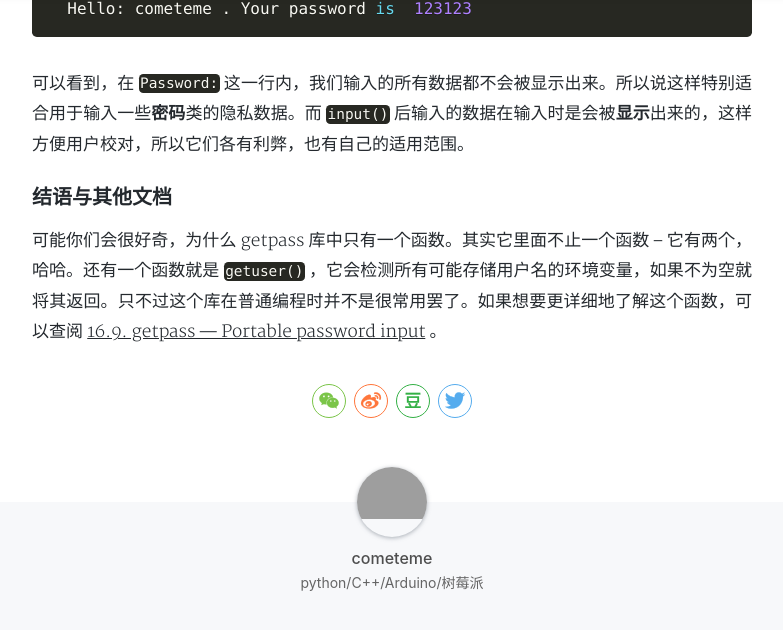
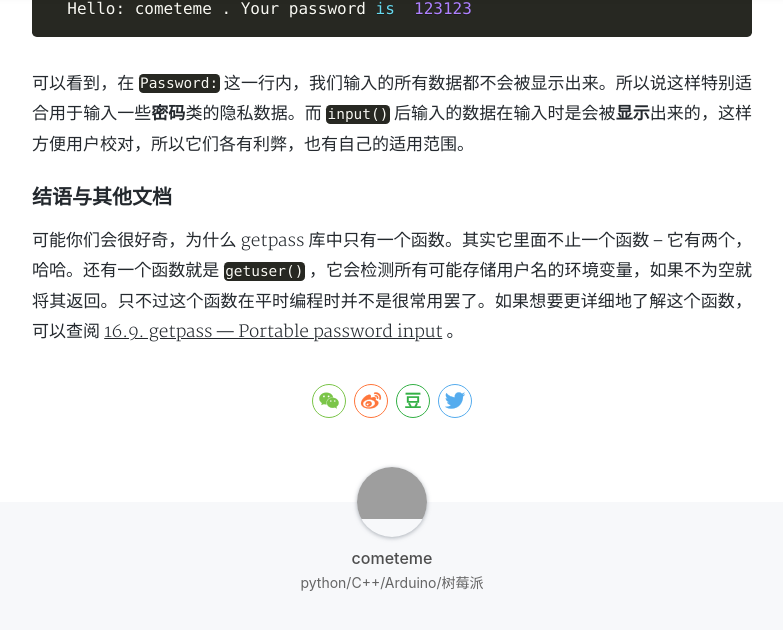
Before and after one commit to cometeme/cometeme.github.io, a Jekyll site: the page built from _posts/2018-08-06-getpass库.md, in a window 1280 px wide and 900 px high, scrolled down 1207 px, cut to the strip 0-666 px from the top of the window. Shown: the top 630 px of the strip, without its empty margins (248-1031 px from the left). Built offline with Jekyll 4.4.1, drawn with Linux system fonts in a browser that asks for light colours; nearby versions of some CDN libraries; comment, search, counter and statistics services are not loaded; a style sheet for code colours, icons or effects is not loaded.

Commit message:
Update 2018-08-06-getpass库.md

```diff
--- a/_posts/2018-08-06-getpass库.md
+++ b/_posts/2018-08-06-getpass库.md
@@ -33,4 +33,4 @@
 
 ### 结语与其他文档
 
-可能你们会很好奇，为什么 getpass 库中只有一个函数。其实它里面不止一个函数 -- 它有两个，哈哈。还有一个函数就是 `getuser()` ，它会检测所有可能存储用户名的环境变量，如果不为空就将其返回。只不过这个库在普通编程时并不是很常用罢了。如果想要更详细地了解这个函数，可以查阅 [16.9. getpass — Portable password input](https://docs.python.org/3/library/getpass.html) 。
+可能你们会很好奇，为什么 getpass 库中只有一个函数。其实它里面不止一个函数 -- 它有两个，哈哈。还有一个函数就是 `getuser()` ，它会检测所有可能存储用户名的环境变量，如果不为空就将其返回。只不过这个函数在平时编程时并不是很常用罢了。如果想要更详细地了解这个函数，可以查阅 [16.9. getpass — Portable password input](https://docs.python.org/3/library/getpass.html) 。
```
